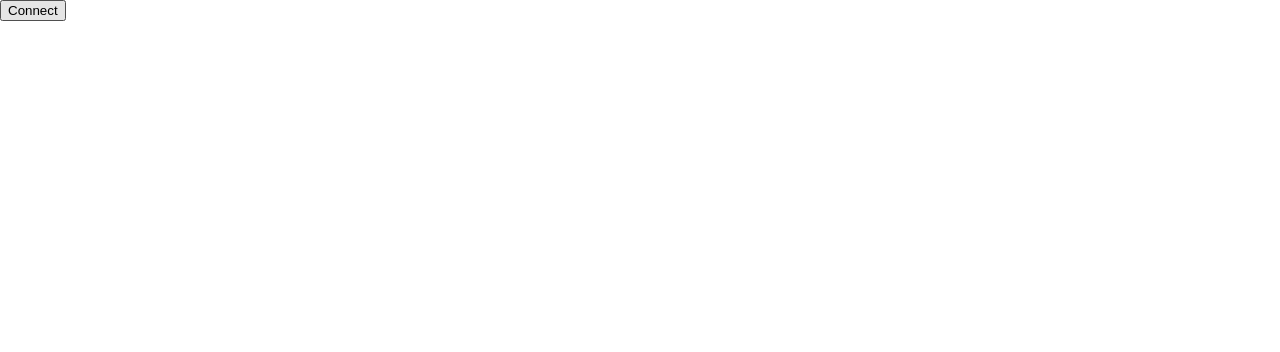
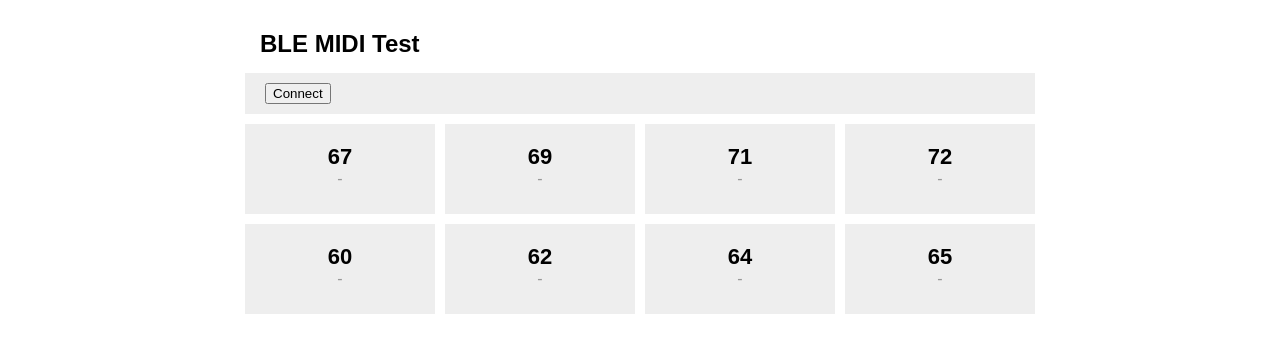
Before and after one commit to hisschemoller/web-bluetooth-midi, a website with bundled scripts: page docs/index.html in a window 1280 px wide. Built offline with nearby package versions, Linux system fonts and the light colour scheme.

Commit message:
Pads on screen for visual feedback.

```diff
--- a/docs/css/style.css
+++ b/docs/css/style.css
@@ -5,3 +5,46 @@
 body {
   font-family: sans-serif;
 }
+#app {
+  margin: 20px auto;
+  max-width: 800px;
+}
+.header {
+  padding: 10px 20px;
+}
+#controls {
+  background-color: #eee;
+  border: 5px solid #fff;
+  padding: 10px 20px;
+}
+.ble-status {
+  font-size: 14px;
+  margin-left: 20px;
+}
+.pads {
+  display: flex;
+  flex-wrap: wrap;
+}
+.pad {
+  background-color: #eee;
+  border: 5px solid #fff;
+  height: 100px;
+  width: 25%;
+}
+.pad.pad--active {
+  background-color: #fd9;
+}
+.pad_label,
+.pad_info {
+  display: block;
+  text-align: center;
+  width: 100%;
+}
+.pad_label {
+  font-size: 22px;
+  font-weight: bold;
+  margin-top: 20px;
+}
+.pad_info {
+  color: #999;
+}
--- a/docs/index.html
+++ b/docs/index.html
@@ -9,10 +9,45 @@
 	<link rel="stylesheet" href="css/style.css">
 </head>
 <body>
-	<div id="controls">
-		<div>
+	<div id="app">
+		<h2 class="header">BLE MIDI Test</h2>
+		<div id="controls">
 			<button type="button" class="btn-connect">Connect</button>
-			<h5 class="ble-status"></h5>
+			<span class="ble-status"></span>
+		</div>
+		<div class="pads">
+			<div class="pad">
+				<span class="pad_label">-</span>
+				<span class="pad_info">-</span>
+			</div>
+			<div class="pad">
+				<span class="pad_label">-</span>
+				<span class="pad_info">-</span>
+			</div>
+			<div class="pad">
+				<span class="pad_label">-</span>
+				<span class="pad_info">-</span>
+			</div>
+			<div class="pad">
+				<span class="pad_label">-</span>
+				<span class="pad_info">-</span>
+			</div>
+			<div class="pad">
+				<span class="pad_label">-</span>
+				<span class="pad_info">-</span>
+			</div>
+			<div class="pad">
+				<span class="pad_label">-</span>
+				<span class="pad_info">-</span>
+			</div>
+			<div class="pad">
+				<span class="pad_label">-</span>
+				<span class="pad_info">-</span>
+			</div>
+			<div class="pad">
+				<span class="pad_label">-</span>
+				<span class="pad_info">-</span>
+			</div>
 		</div>
 	</div>
 	<script src="js/main.js" type="module"></script>
--- a/docs/js/main.js
+++ b/docs/js/main.js
@@ -2,11 +2,13 @@ import { dispatch, getActions, getState, persist } from './store/store.js';
 import { setup as setupAudio } from './audio/audio.js';
 import { setup as setupBluetooth } from './bluetooth/bluetooth.js';
 import { setup as setupControls } from './view/controls.js';
+import { setup as setupPads } from './view/pads.js';
 
 async function main() {
   setupAudio();
   setupBluetooth();
   setupControls();
+  setupPads();
   persist();
 }
 
--- a/docs/js/view/controls.js
+++ b/docs/js/view/controls.js
@@ -5,7 +5,7 @@ const connectBtn = rootEl.querySelector('.btn-connect');
 const messageEl = rootEl.querySelector('.ble-status');
 
 /**
- *
+ * Add event listeners.
  */
 function addEventListeners() {
   const actions = getActions();
--- /dev/null
+++ b/docs/js/view/pads.js
@@ -0,0 +1,68 @@
+import { dispatch, getActions, getState, STATE_CHANGE, } from '../store/store.js';
+
+const rootEl = document.querySelector('.pads');
+const padEls = rootEl.querySelectorAll('.pad');
+const pitches = [67, 69, 71, 72, 60, 62, 64, 65];
+
+/**
+ * Add event listeners.
+ */
+function addEventListeners() {
+	document.addEventListener(STATE_CHANGE, handleStateChanges);
+}
+
+/**
+ * Handle MIDI message.
+ * @param {Object} state
+ */
+function handleMIDI(state) {
+	const {data0, data1, data2 } = state;
+	switch (data0) {
+		case 144:
+			startNote(data1, data2);
+			break;
+
+		case 128:
+			stopNote(data1, data2);
+			break;
+	}
+}
+
+/**
+ * App state changed.
+ * @param {Event} e Custom event.
+ */
+function handleStateChanges(e) {
+	const { state, action, actions, } = e.detail;
+	switch (action.type) {
+		case actions.HANDLE_MIDI_MESSAGE:
+			handleMIDI(state);
+			break;
+	}
+}
+
+/**
+ * Module setup at app start.
+ */
+export function setup() {
+	addEventListeners();
+
+	padEls.forEach((padEl, index) => {
+		padEl.querySelector('.pad_label').textContent = pitches[index];
+	});
+}
+
+function startNote(pitch, velocity) {
+	const index = pitches.indexOf(pitch);
+	if (index > -1 && index < pitches.length) {
+		padEls.item(index).querySelector('.pad_info').textContent = velocity;
+		padEls.item(index).classList.add('pad--active');
+	}
+}
+
+function stopNote(pitch, velocity) {
+	const index = pitches.indexOf(pitch);
+	if (index > -1 && index < pitches.length) {
+		padEls.item(index).classList.remove('pad--active');
+	}
+}
```
Also changed, not shown: docs/js/audio/audio.js (+0 -34 lines), docs/js/bluetooth/bluetooth.js (indentation only).
